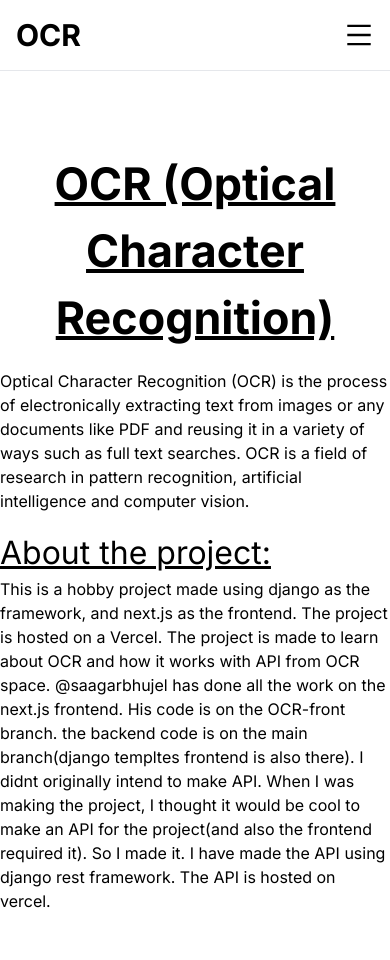
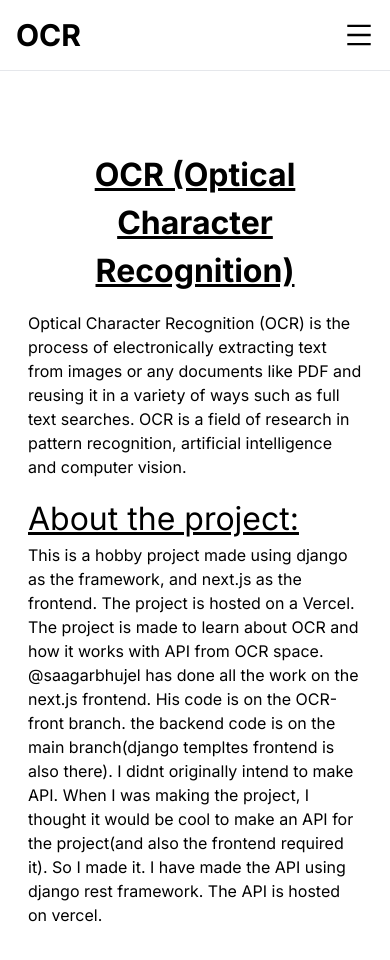
Before and after one commit to hehenischal/OCR, a Next.js app in the folder ocr-frontend/: page /about in a window 390 px wide. Shown: the top 960 px of the page. Before the commit the page ends 913 px from the top, so only its background shows below. Built offline with nearby package versions, Linux system fonts and the light colour scheme.

Commit message:
responsive done

```diff
--- a/ocr-frontend/src/app/about/page.tsx
+++ b/ocr-frontend/src/app/about/page.tsx
@@ -2,10 +2,12 @@
 
 const About = () => {
   return (
-    <section className="flex justify-center flex-col items-center mt-20 ">
-        <h1 className=" font-bold text-[2.8rem] underline underline-offset-2 text-center">OCR (Optical Character Recognition) </h1>
-      <div className=' mt-4'>
-        <p className=" max-w-3xl text">
+    <section className="flex justify-center flex-col items-center mt-20 mb-10 mr-7 ml-7 ">
+      <h1 className=" font-bold text-[2rem] md:text-[2.8rem]  underline underline-offset-2 text-center">
+        OCR (Optical Character Recognition){" "}
+      </h1>
+      <div className=" mt-4">
+        <p className=" md:max-w-3xl max-w-sm">
           Optical Character Recognition (OCR) is the process of electronically
           extracting text from images or any documents like PDF and reusing it
           in a variety of ways such as full text searches. OCR is a field of
@@ -13,9 +15,11 @@
           vision.
         </p>
       </div>
-      <div className='mt-4'>
-        <h2 className="text-[2rem] underline underline-offset-2">About the project:</h2>
-        <p className=" max-w-3xl">
+      <div className="mt-4 mb-3">
+        <h2 className="text-[2rem] underline underline-offset-2">
+          About the project:
+        </h2>
+        <p className=" md:max-w-3xl max-w-sm">
           This is a hobby project made using django as the framework, and
           next.js as the frontend. The project is hosted on a Vercel. The
           project is made to learn about OCR and how it works with API from OCR
```
